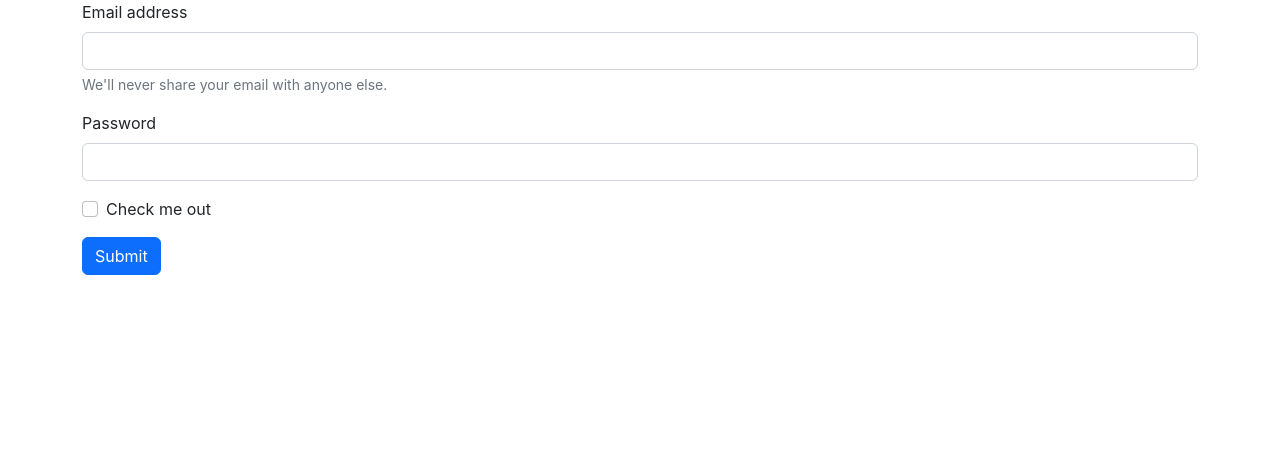
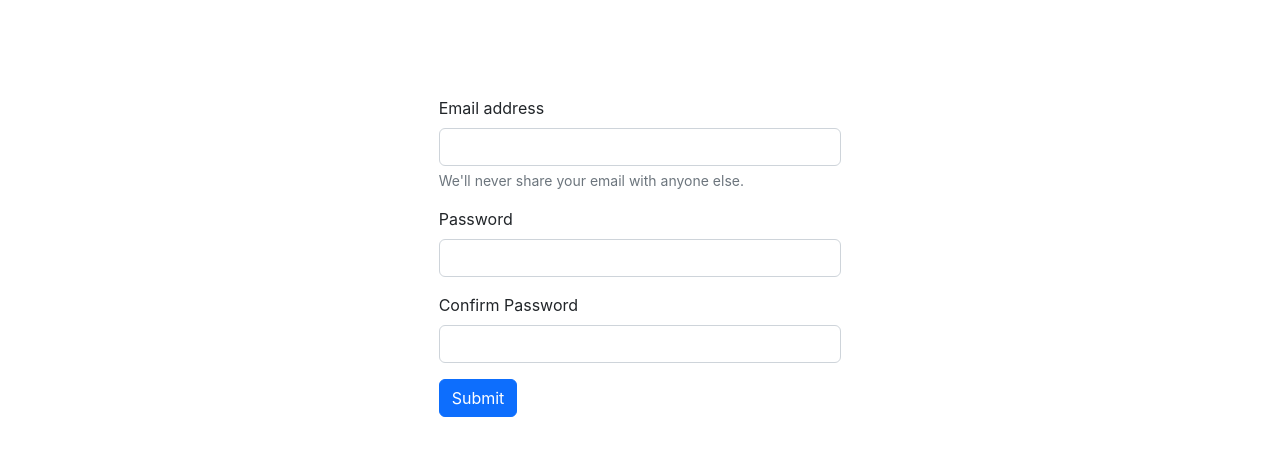
Before and after one commit to KingNelx/PHO-HCS-Front-end, a React (Create React App) app: page /loginform in a window 1280 px wide. Shown: the top 456 px of the page. Built offline with nearby package versions, Linux system fonts and the light colour scheme.

Commit message:
added log in form

```diff
--- a/src/Forms/Loginform.jsx
+++ b/src/Forms/Loginform.jsx
@@ -1,21 +1,21 @@
 const Loginform = () => {
     return (
-        <div className="container">
+        <div className="container col-md-4 mt-5 py-5">
             <form>
-                <div class="mb-3">
+                <div class="mb-3  mx-auto">
                     <label for="exampleInputEmail1" class="form-label">Email address</label>
                     <input type="email" class="form-control" id="exampleInputEmail1" aria-describedby="emailHelp" />
                     <div id="emailHelp" class="form-text">We'll never share your email with anyone else.</div>
                 </div>
-                <div class="mb-3">
+                <div class="mb-3  mx-auto">
                     <label for="exampleInputPassword1" class="form-label">Password</label>
                     <input type="password" class="form-control" id="exampleInputPassword1" />
                 </div>
-                <div class="mb-3 form-check">
-                    <input type="checkbox" class="form-check-input" id="exampleCheck1" />
-                    <label class="form-check-label" for="exampleCheck1">Check me out</label>
+                <div class="mb-3  mx-auto">
+                    <label for="exampleInputPassword1" class="form-label">Confirm Password</label>
+                    <input type="password" class="form-control" id="exampleInputPassword1" />
                 </div>
-                <button type="submit" class="btn btn-primary">Submit</button>
+                <button type="submit" class="btn btn-primary mx-auto">Submit</button>
             </form>
         </div>
     );
```
